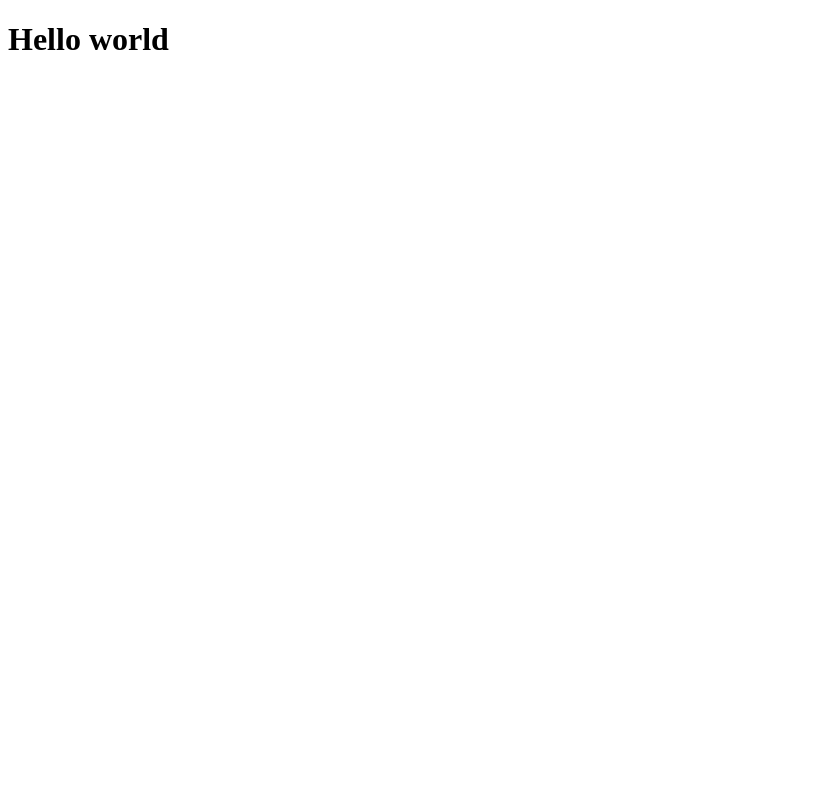
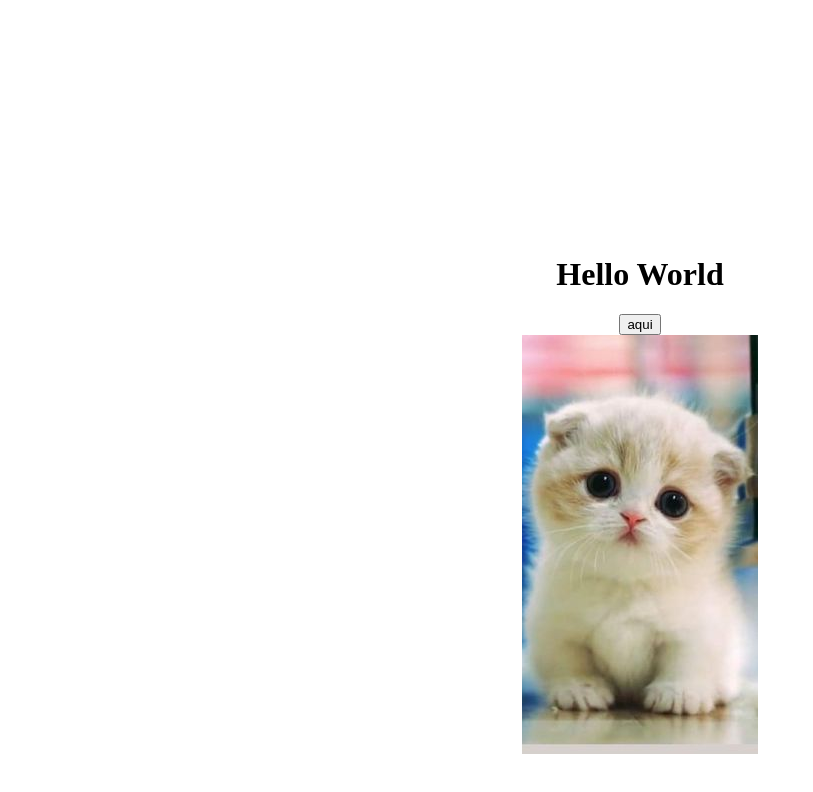
Before and after one commit to PedroTeloeken/Eliti, a plain HTML site: page index.html in a window 1280 px wide. Shown: the whole page, without its empty margins (0-813 px from the left). Drawn offline with Linux system fonts and the light colour scheme.

Commit message:
introdução

```diff
--- /dev/null
+++ b/Style.css
@@ -0,0 +1,5 @@
+body{
+    text-align: center;
+    margin-top: 20%;
+
+}
--- a/index.html
+++ b/index.html
@@ -4,9 +4,23 @@
     <meta charset="UTF-8">
     <meta http-equiv="X-UA-Compatible" content="IE=edge">
     <meta name="viewport" content="width=device-width, initial-scale=1.0">
-    <title>Document</title>
+    <link rel="stylesheet" href="Style.css">
+    <title>Pedro</title>
 </head>
 <body>
-    <h1>Hello world</h1>
+
+    <div class="Hollo">
+        <h1>Hello World</h1>
+    </div>
+    <a href="https://i.pinimg.com/236x/8e/45/e5/8e45e5505659ba403203f9ff07942420.jpg">
+        <button class="botao">
+            aqui
+        </button>
+    </a>
+
+    <div class="image">
+        <img src="gatinho.jpg" alt="">
+    </div>
+
 </body>
 </html>
```
Also changed, not shown: gatinho.jpg (added).
